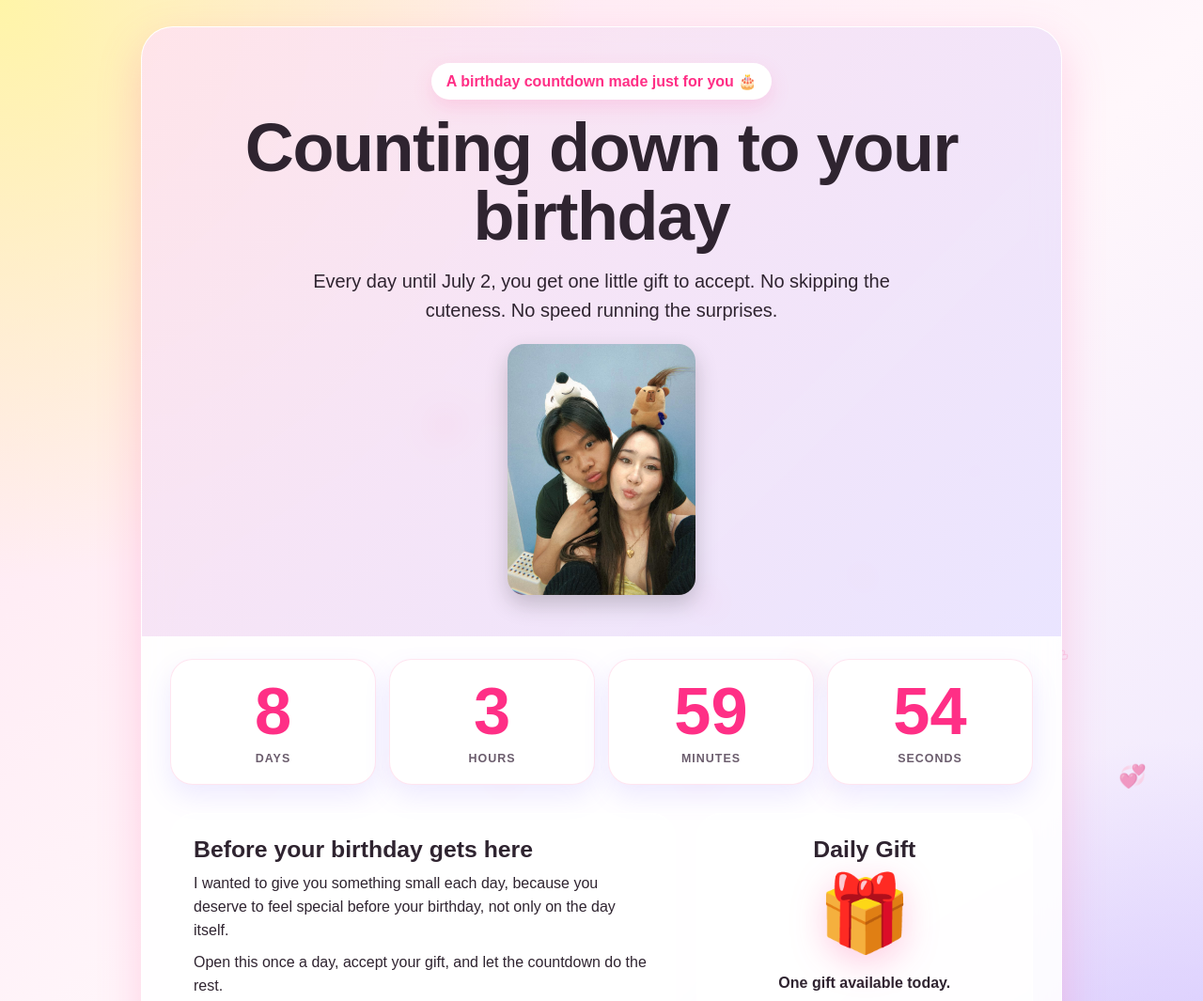
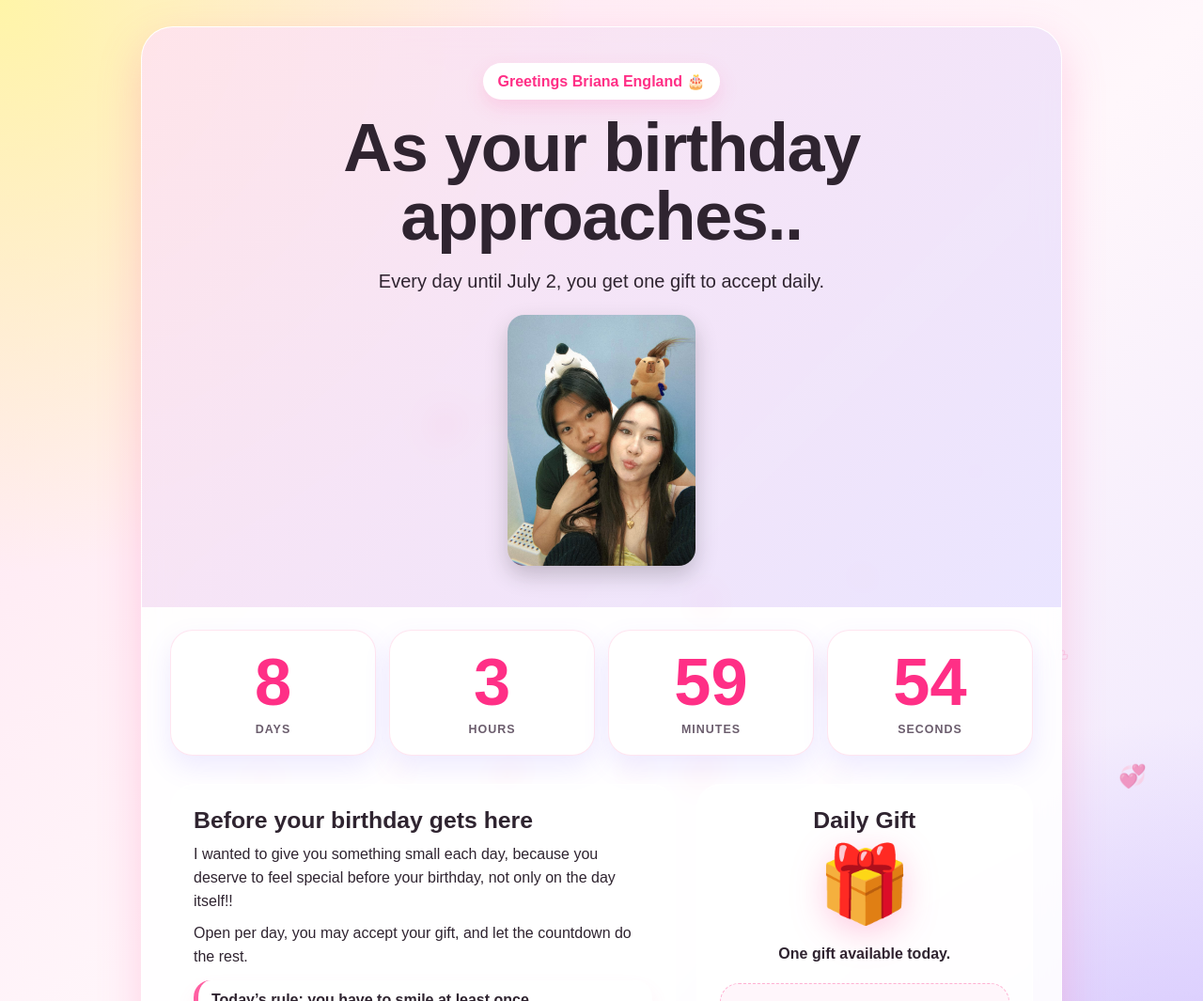
Before and after one commit to thaot7410-cpu/Birthday-Girl, a plain HTML site: page index.html in a window 1280 px wide. Shown: the top 1065 px of the page at 94% size. Drawn offline with Linux system fonts and the light colour scheme.

Commit message:
Revise birthday messages and gift texts
Updated birthday countdown messages and gift descriptions for a more personalized touch.

```diff
--- a/index.html
+++ b/index.html
@@ -319,9 +319,9 @@
   <div class="wrap">
     <main class="card">
       <section class="hero">
-        <div class="badge">A birthday countdown made just for you 🎂</div>
-        <h1>Counting down to your birthday</h1>
-        <p class="subtitle">Every day until July 2, you get one little gift to accept. No skipping the cuteness. No speed running the surprises.</p>
+        <div class="badge">Greetings Briana England 🎂</div>
+        <h1>As your birthday approaches..</h1>
+        <p class="subtitle">Every day until July 2, you get one gift to accept daily.</p>
 
         <!-- Put your photo inside the assets folder and name it IMG_1724.jpg -->
         <img src="assets/IMG_1724.jpg" alt="Her photo" class="main-photo" onerror="this.style.display='none'">
@@ -337,8 +337,8 @@
       <section class="content">
         <div class="panel">
           <h2>Before your birthday gets here</h2>
-          <p>I wanted to give you something small each day, because you deserve to feel special before your birthday, not only on the day itself.</p>
-          <p>Open this once a day, accept your gift, and let the countdown do the rest.</p>
+          <p>I wanted to give you something small each day, because you deserve to feel special before your birthday, not only on the day itself!!</p>
+          <p>Open per day, you may accept your gift, and let the countdown do the rest.</p>
 
           <div class="ideas">
             <div class="idea">Today’s rule: you have to smile at least once.</div>
@@ -347,8 +347,8 @@
           </div>
 
           <div class="birthday-mode" id="birthdayMode">
-            <h2>Happy Birthday! 🎉</h2>
-            <p>The countdown is over, but the celebrating starts now. Today is all about you.</p>
+            <h2>Happy Birthday!!! 🎉</h2>
+            <p>The countdown is OVER! Today is all about YOUUUUUU!!!</p>
           </div>
         </div>
 
@@ -379,18 +379,11 @@
     const birthdayDay = 2;
 
     const gifts = [
-      "Gift accepted: one forehead kiss coupon. Redeemable whenever I see you.",
-      "Gift accepted: you get to pick the next place we eat.",
-      "Gift accepted: one playlist made just for you.",
-      "Gift accepted: I owe you your favorite drink.",
-      "Gift accepted: one movie night, your choice, no complaints.",
-      "Gift accepted: one handwritten note coming soon.",
-      "Gift accepted: I owe you flowers, snacks, or both.",
-      "Gift accepted: one surprise date idea is officially reserved.",
-      "Gift accepted: one extra long hug, no time limit.",
-      "Gift accepted: today’s reminder, you are genuinely special to me.",
-      "Gift accepted: one birthday week princess pass.",
-      "Gift accepted: final countdown mode unlocked. Your birthday is almost here."
+      "Gift accepted: #1 is on the way! Are you Excited?!?",
+      "Gift accepted: #2 is on the wayyyy...make room..",
+      "Gift accepted: THREEE STRIKES AND YOU ARE OUT! #3 comin hot.",
+      "Gift accepted: I can't count after 3 but another gift approaches.",
+      "Gift accepted: CINCO IS COMING 5 STARS 5 STARS!!!!"
     ];
 
     const emojis = ["🎁", "🌹", "🍓", "💌", "🎬", "☕", "🍰", "💐", "⭐", "🧸", "🎀", "🎂"];
```
